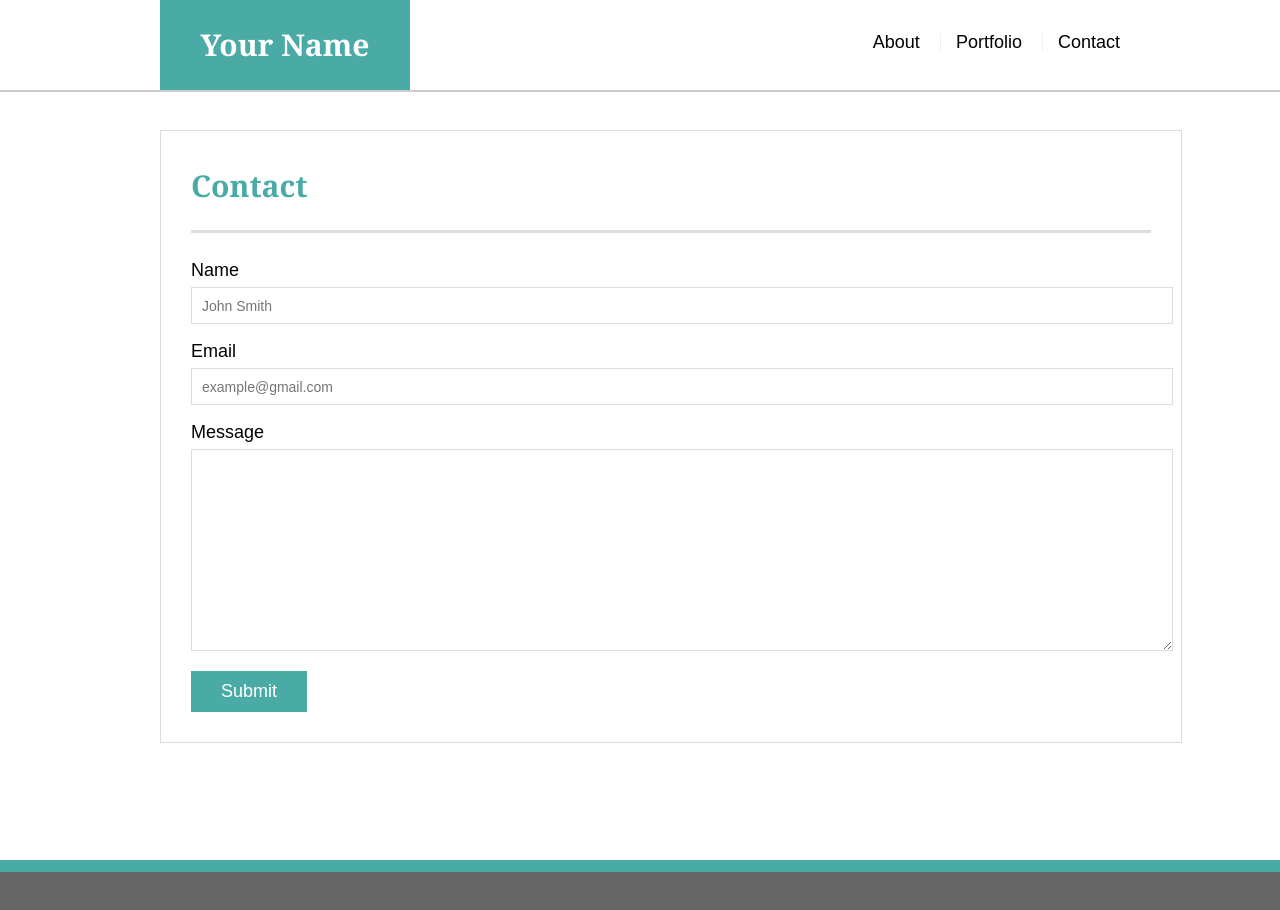
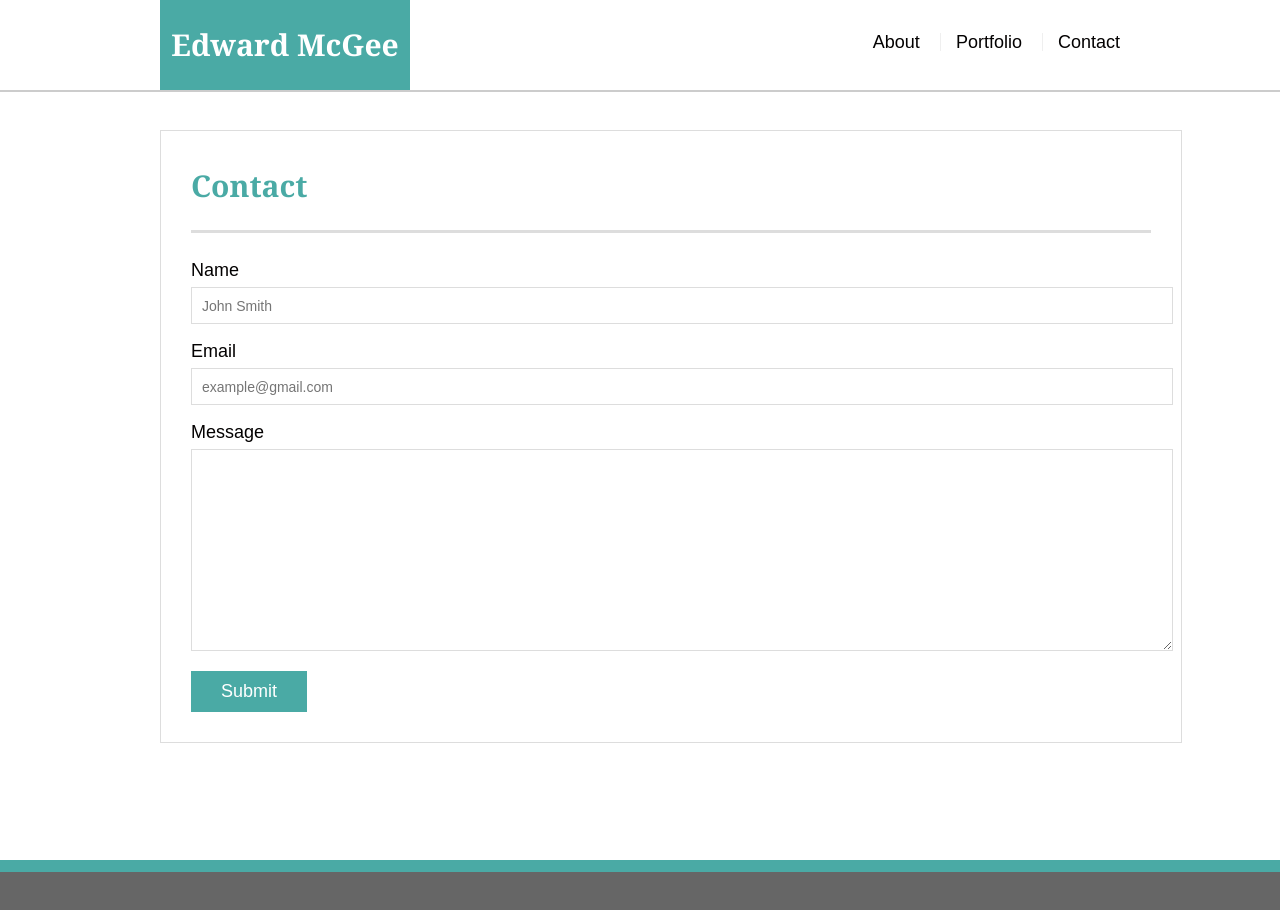
Before and after one commit to 13EdMc07/HomeworkONE, a plain HTML site: page contact.html in a window 1280 px wide. Drawn offline with Linux system fonts and the light colour scheme.

Commit message:
corrected name in contact

```diff
--- a/contact.html
+++ b/contact.html
@@ -3,7 +3,7 @@
 
 <head>
   <meta charset="UTF-8">
-  <title>Contact | Your Name</title>
+  <title>Contact |Edward McGee</title>
   <link rel="stylesheet" type="text/css" href="assets/css/reset.css">
   <link rel="stylesheet" type="text/css" href="assets/css/style.css">
 </head>
@@ -12,7 +12,7 @@
 
   <header id="masthead">
     <div class="container">
-      <a href="index.html" id="logo">Your Name</a>
+      <a href="index.html" id="logo">Edward McGee</a>
       <nav>
         <a href="index.html">About</a>
         <a href="portfolio.html">Portfolio</a>
```
